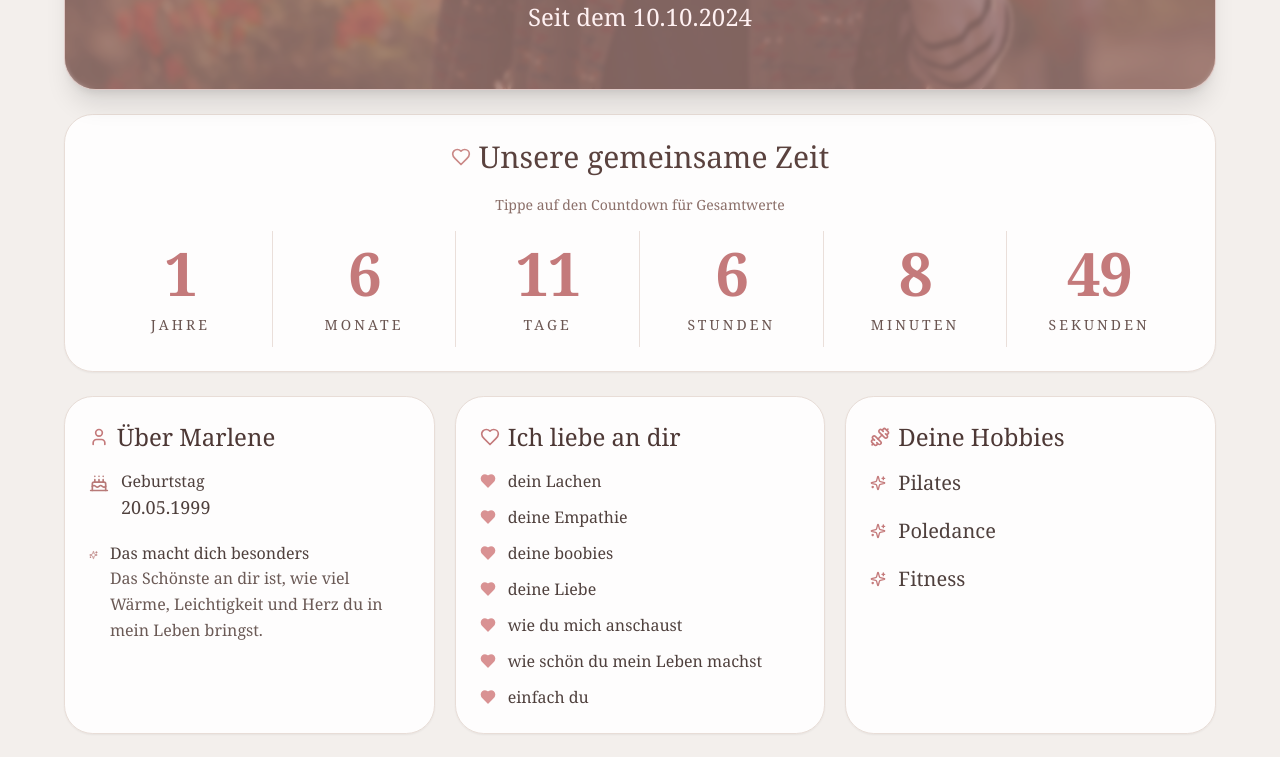
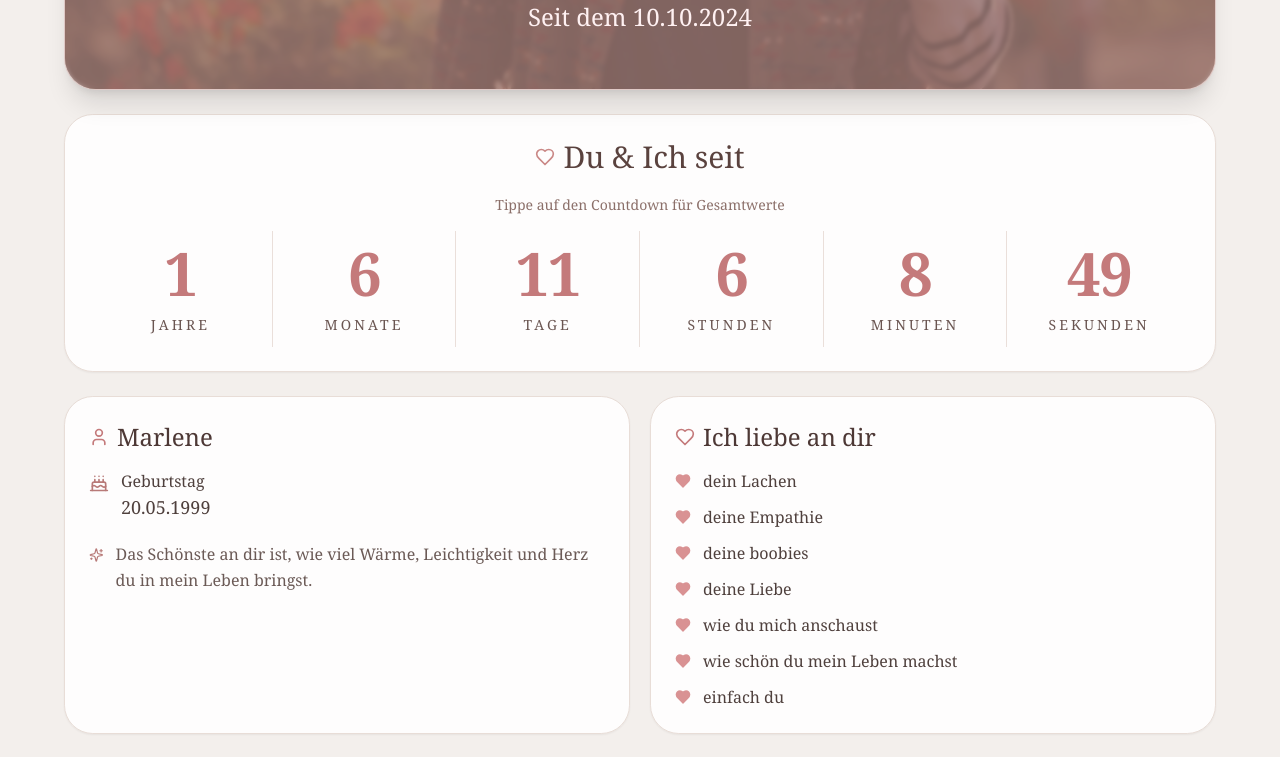
Before and after one commit to longjohn4/marlene, a React (Vite) app: page / in a window 1280 px wide. Shown: the part 440-1197 px from the top of the page. Built offline with nearby package versions, Linux system fonts and the light colour scheme; the HTML template or start-up script is replaced by a standard one.

Commit message:
Update App.tsx

```diff
--- a/src/App.tsx
+++ b/src/App.tsx
@@ -193,7 +193,7 @@ export default function LoveOnePager() {
         >
           <div className="mb-5 flex items-center justify-center gap-2 font-serif text-3xl text-[#5a423e]">
             <Heart className="h-5 w-5 text-[#ca8886]" />
-            <span>Unsere gemeinsame Zeit</span>
+            <span>Du &amp; Ich seit</span>
           </div>
 
           <div className="mb-4 text-center text-sm text-[#8b6f69]">
@@ -251,11 +251,11 @@ export default function LoveOnePager() {
           )}
         </section>
 
-        <section className="grid gap-5 lg:grid-cols-3">
+        <section className="grid gap-5 lg:grid-cols-2">
           <article className="rounded-[1.8rem] border border-[#e8ddd7] bg-white/90 p-6 shadow-sm">
             <div className="mb-4 flex items-center gap-2 font-serif text-2xl text-[#4d3835]">
               <User className="h-5 w-5 text-[#c47a7b]" />
-              <span>Über Marlene</span>
+              <span>Marlene</span>
             </div>
             <div className="space-y-5 text-[#4f403d]">
               <div className="flex gap-3">
@@ -268,7 +268,6 @@ export default function LoveOnePager() {
               <div className="flex gap-3">
                 <Sparkles className="mt-1 h-5 w-5 text-[#b87a78]" />
                 <div>
-                  <p className="font-medium">Das macht dich besonders</p>
                   <p className="leading-relaxed text-[#6b5a56]">{marlene.special}</p>
                 </div>
               </div>
@@ -284,21 +283,6 @@ export default function LoveOnePager() {
               {marlene.likes.map((item) => (
                 <div key={item} className="flex items-start gap-3">
                   <Heart className="mt-1 h-4 w-4 shrink-0 fill-current text-[#d99293]" />
-                  <span>{item}</span>
-                </div>
-              ))}
-            </div>
-          </article>
-
-          <article className="rounded-[1.8rem] border border-[#e8ddd7] bg-white/90 p-6 shadow-sm">
-            <div className="mb-4 flex items-center gap-2 font-serif text-2xl text-[#4d3835]">
-              <Dumbbell className="h-5 w-5 text-[#c47a7b]" />
-              <span>Deine Hobbies</span>
-            </div>
-            <div className="space-y-5 text-[#4f403d]">
-              {marlene.hobbies.map((item) => (
-                <div key={item} className="flex items-center gap-3 text-xl">
-                  <Sparkles className="h-4 w-4 text-[#c47a7b]" />
                   <span>{item}</span>
                 </div>
               ))}
@@ -376,7 +360,7 @@ export default function LoveOnePager() {
           <div className="flex flex-col items-center justify-center gap-3 md:flex-row md:gap-6">
             <Heart className="h-12 w-12 fill-current text-[#e18f8f]" />
             <p className="font-serif text-3xl text-[#5d4643] md:text-4xl">
-              Das schönste, was mir im Leben passiert ist, bist du.
+              Schatziiiiii, alles gute zum Geburtstag!
             </p>
           </div>
           <div className="mt-3 text-[#d08a8b]">♡</div>
```
